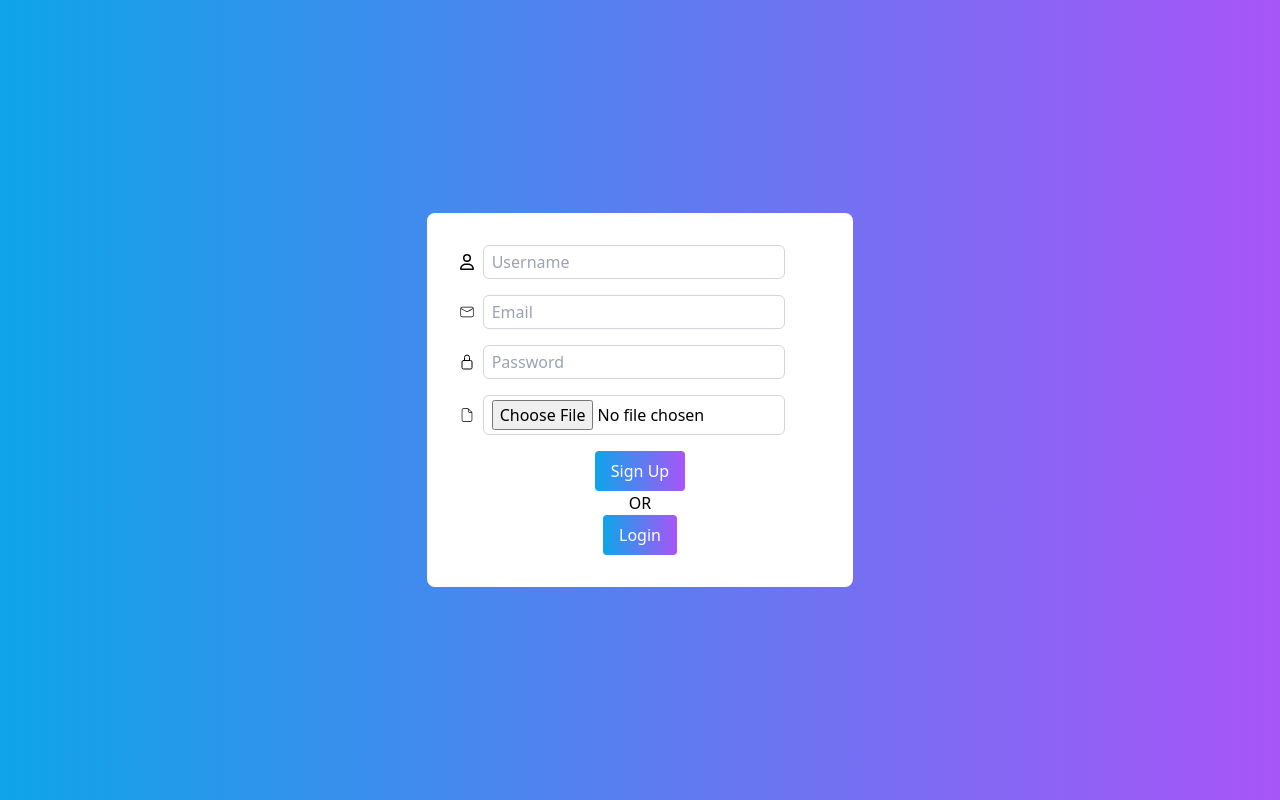
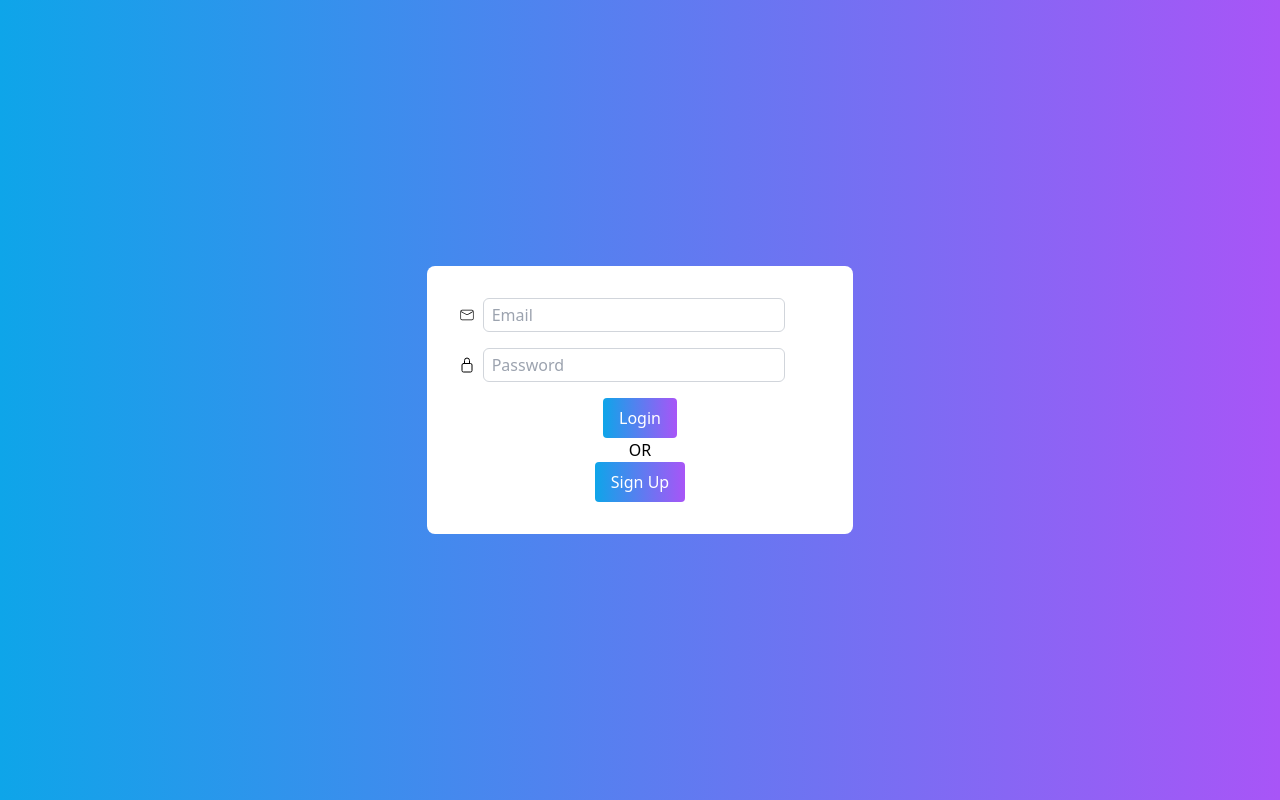
Before and after one commit to Talha-Ali150/e-store, a React (Create React App) app in the folder frontend/: page / in a window 1280 px wide. Built offline with nearby package versions, Linux system fonts and the light colour scheme.

Commit message:
minor changes in error handling to show error in frontend

```diff
--- a/frontend/src/App.js
+++ b/frontend/src/App.js
@@ -5,8 +5,8 @@ import SignupForm from "./components/SignupForm";
 const App = () => {
   return (
     <>
-      {/* <LoginForm /> */}
-      <SignupForm />
+      <LoginForm />
+      {/* <SignupForm /> */}
     </>
   );
 };
--- a/frontend/src/components/LoginForm.jsx
+++ b/frontend/src/components/LoginForm.jsx
@@ -1,3 +1,105 @@
+// import React, { useState } from "react";
+// import axios from "axios";
+// import { CiMail } from "react-icons/ci";
+// import { IoLockClosedOutline } from "react-icons/io5";
+// import Loader from "./Loader";
+
+// const LoginForm = () => {
+//   const [email, setEmail] = useState("");
+//   const [password, setPassword] = useState("");
+//   const [formErrors, setFormErrors] = useState({});
+//   const [error, setError] = useState("");
+//   const [loading, setLoading] = useState(false);
+
+//   const validateForm = () => {
+//     const errors = {};
+//     if (!email) {
+//       errors.email = "Please enter email";
+//     }
+//     if (!password) {
+//       errors.password = "Please enter password";
+//     }
+//     setFormErrors(errors);
+//     return Object.keys(errors).length === 0;
+//   };
+
+//   const submitLoginForm = async (e) => {
+//     e.preventDefault();
+//     if (!validateForm()) {
+//       return;
+//     }
+//     setLoading(true);
+//     try {
+//       const response = await axios.post("http://localhost:5000/login", {
+//         email,
+//         password,
+//       });
+//       console.log(response.data);
+//       setError("");
+//       setEmail("");
+//       setPassword("");
+//     } catch (error) {
+//       console.error("An error occurred:", error.message);
+//       setError(error.response.data);
+//     } finally {
+//       setLoading(false);
+//     }
+//   };
+
+//   return (
+//     <div class=" bg-gradient-to-r from-sky-500 to-purple-500 flex items-center justify-center h-screen w-screen">
+//       <form className="bg-white w-1/3 flex flex-col items-center p-8 rounded-lg">
+//         <span className=" flex flex-row items-center mb-4 w-full">
+//           <CiMail />
+//           <input
+//             value={email}
+//             onChange={(e) => setEmail(e.target.value)}
+//             placeholder="Email"
+//             className="w-5/6 ml-2 border border-gray-300 rounded-md px-2 py-1 focus:outline-none focus:border-indigo-500"
+//           />
+//         </span>
+//         <span className="text-red-500">{formErrors.email}</span>
+//         <span className="flex flex-row items-center mb-4 w-full">
+//           <IoLockClosedOutline />
+//           <input
+//             value={password}
+//             onChange={(e) => setPassword(e.target.value)}
+//             placeholder="Password"
+//             type="password"
+//             className="w-5/6 ml-2 border border-gray-300 rounded-md px-2 py-1 focus:outline-none focus:border-indigo-500"
+//           />
+//         </span>
+//         <span className="text-red-500">{formErrors.password}</span>
+//         <span className="text-red-500">{error && error.message}</span>
+//         {loading ? (
+//           <Loader />
+//         ) : (
+//           <button
+//             onClick={submitLoginForm}
+//             type="submit"
+//             className=" bg-gradient-to-r from-sky-500 to-purple-500 text-white px-4 py-2 rounded focus:outline-none focus:bg-blue-600 hover:bg-blue-600"
+//           >
+//             Login
+//           </button>
+//         )}
+
+//         <p>OR</p>
+//         <button
+//           onClick={(e) => {
+//             e.preventDefault();
+//             console.log("go to signup");
+//           }}
+//           className=" bg-gradient-to-r from-sky-500 to-purple-500 text-white px-4 py-2 rounded focus:outline-none focus:bg-blue-600 hover:bg-blue-600"
+//         >
+//           Sign Up
+//         </button>
+//       </form>
+//     </div>
+//   );
+// };
+
+// export default LoginForm;
+
 import React, { useState } from "react";
 import axios from "axios";
 import { CiMail } from "react-icons/ci";
@@ -30,17 +132,21 @@ const LoginForm = () => {
     }
     setLoading(true);
     try {
-      const response = await axios.post("http://localhost:5000/login", {
-        email,
-        password,
-      });
-      console.log(response.data);
+      const response = await axios.post(
+        "http://localhost:5000/api/users/login",
+        {
+          email,
+          password,
+        }
+      );
+      console.log("this is reponse:", response.data);
       setError("");
       setEmail("");
       setPassword("");
     } catch (error) {
-      console.error("An error occurred:", error.message);
-      setError(error.response.data);
+      console.error("this si error ", error.response.data.error.message);
+
+      setError(error.response.data.message);
     } finally {
       setLoading(false);
     }
@@ -70,7 +176,7 @@ const LoginForm = () => {
           />
         </span>
         <span className="text-red-500">{formErrors.password}</span>
-        <span className="text-red-500">{error && error.message}</span>
+        <span className="text-red-500">{error}</span>
         {loading ? (
           <Loader />
         ) : (
```
Also changed, not shown: 1 other file (tests, documents, lock files or other folders).
